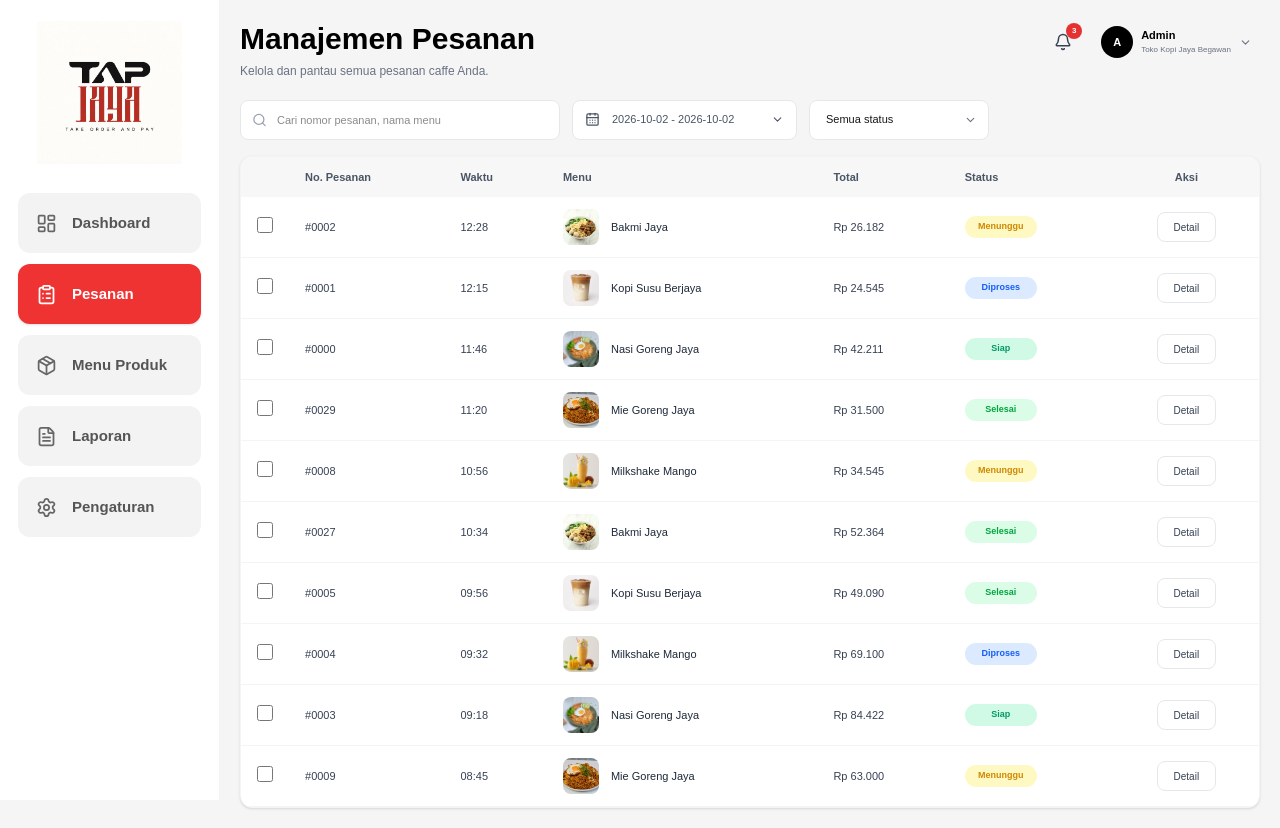
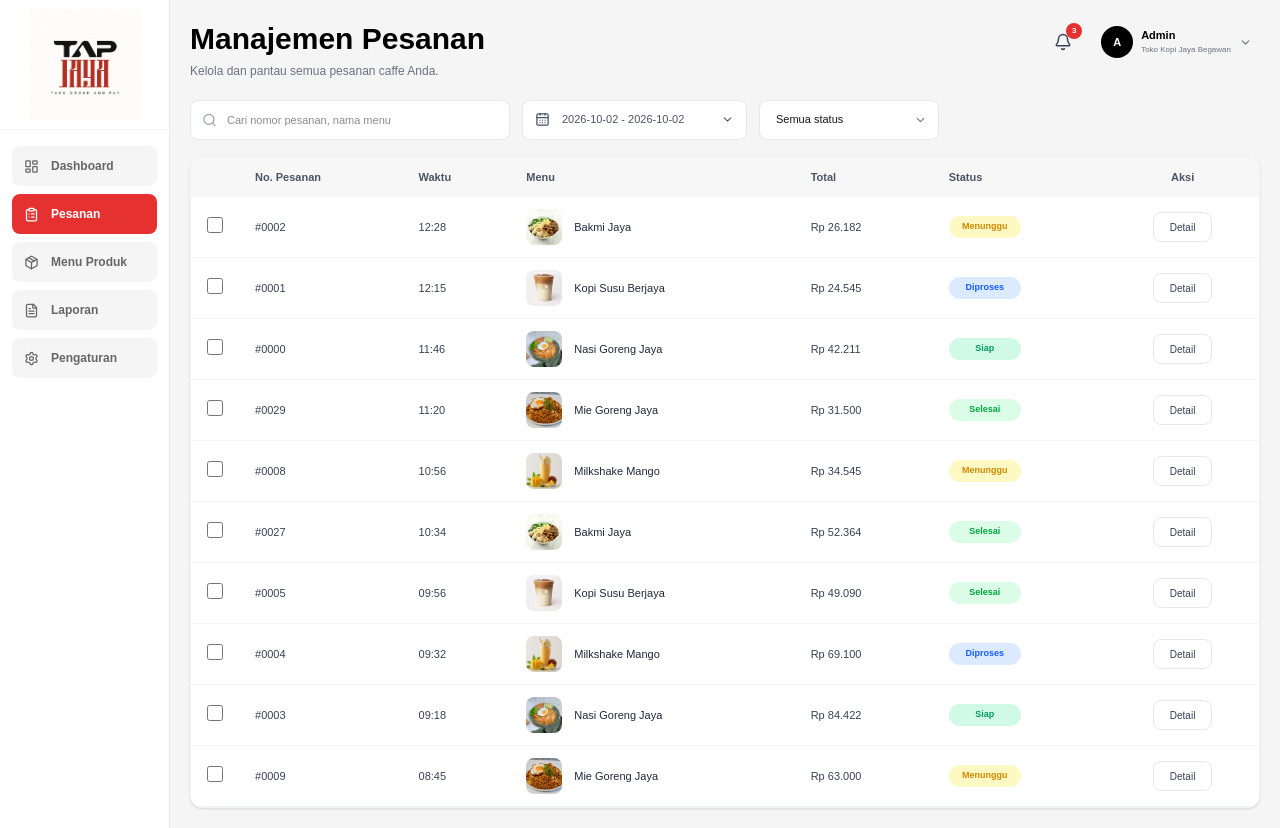
Before and after one commit to syifaananda22/tapjaya-web-admin, a Next.js app: page /orders in a window 1280 px wide. Built offline with nearby package versions, Linux system fonts and the light colour scheme.

Commit message:
benerin sidebar

```diff
--- a/src/components/Sidebar.tsx
+++ b/src/components/Sidebar.tsx
@@ -12,7 +12,7 @@ import {
   Settings,
 } from "lucide-react";
 
-const menuItems = [
+const menus = [
   {
     name: "Dashboard",
     href: "/dashboard",
@@ -35,7 +35,7 @@ const menuItems = [
   },
   {
     name: "Pengaturan",
-    href: "/settings",
+    href: "settings",
     icon: Settings,
   },
 ];
@@ -44,55 +44,42 @@ export default function Sidebar() {
   const pathname = usePathname();
 
   return (
-    <aside className="sticky top-0 flex h-screen w-[220px] shrink-0 flex-col border-r border-gray-100 bg-white px-[18px] py-[20px]">
+    <aside className="hidden min-h-screen w-[170px] shrink-0 border-r border-gray-200 bg-white lg:block">
       {/* LOGO */}
-      <div className="mb-[28px] flex justify-center">
-        <div className="flex h-[145px] w-[145px] items-center justify-center">
-          <Image
-            src="/images/tapjaya-logo.png"
-            alt="TAP JAYA"
-            width={145}
-            height={145}
-            priority
-            className="h-full w-full object-contain"
-          />
-        </div>
+      <div className="flex h-[130px] items-center justify-center border-b border-gray-100 px-4">
+        <Image
+          src="/images/tapjaya-logo.png"
+          alt="TAP JAYA"
+          width={140}
+          height={105}
+          priority
+          className="h-auto w-[112px] object-contain"
+        />
       </div>
 
-      {/* MENU */}
-      <nav className="flex flex-col gap-[11px]">
-        {menuItems.map((item) => {
-          const Icon = item.icon;
+      {/* NAVIGATION */}
+      <nav className="space-y-2 px-3 py-4">
+        {menus.map((menu) => {
+          const Icon = menu.icon;
 
-          const isActive =
-            pathname === item.href ||
-            pathname.startsWith(
-              `${item.href}/`
-            );
+          const active =
+            pathname === menu.href ||
+            (menu.href === "/orders" &&
+              pathname.startsWith("/orders/"));
 
           return (
             <Link
-              key={item.href}
-              href={item.href}
-              className={`group flex h-[60px] w-full items-center gap-[15px] rounded-[12px] px-[18px] text-[15px] font-semibold transition-all duration-200 ${
-                isActive
-                  ? "bg-[#ef3333] text-white shadow-sm"
-                  : "bg-[#f3f3f3] text-[#555555] hover:bg-[#e9e9e9]"
+              key={menu.name}
+              href={menu.href}
+              className={`flex items-center gap-3 rounded-lg px-3 py-[11px] text-[12px] font-semibold transition ${
+                active
+                  ? "bg-[#e63131] text-white"
+                  : "bg-[#f5f5f5] text-[#666666] hover:bg-red-50 hover:text-[#e63131]"
               }`}
             >
-              <Icon
-                size={21}
-                strokeWidth={2}
-                className={
-                  isActive
-                    ? "text-white"
-                    : "text-[#666666] transition group-hover:text-[#444444]"
-                }
-              />
+              <Icon size={15} strokeWidth={2} />
 
-              <span className="whitespace-nowrap">
-                {item.name}
-              </span>
+              <span>{menu.name}</span>
             </Link>
           );
         })}
```
